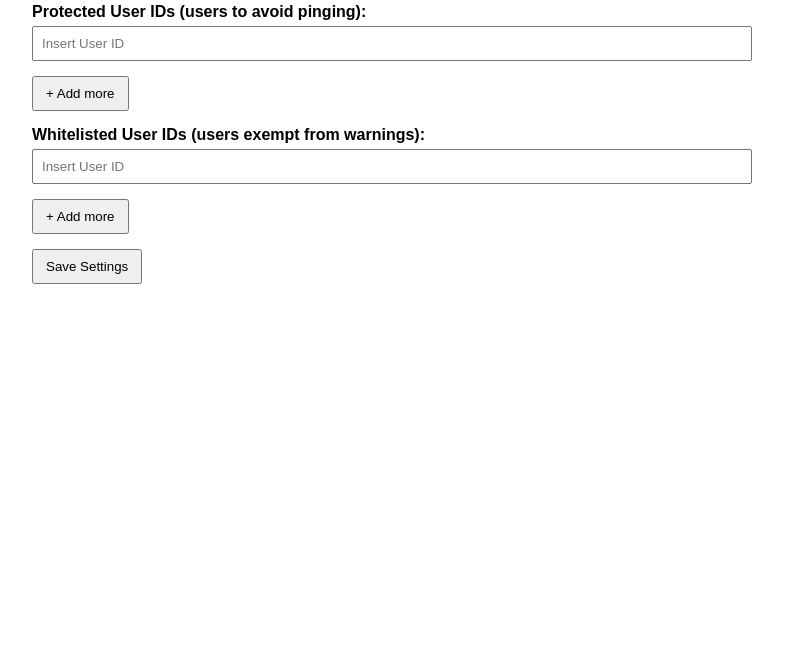
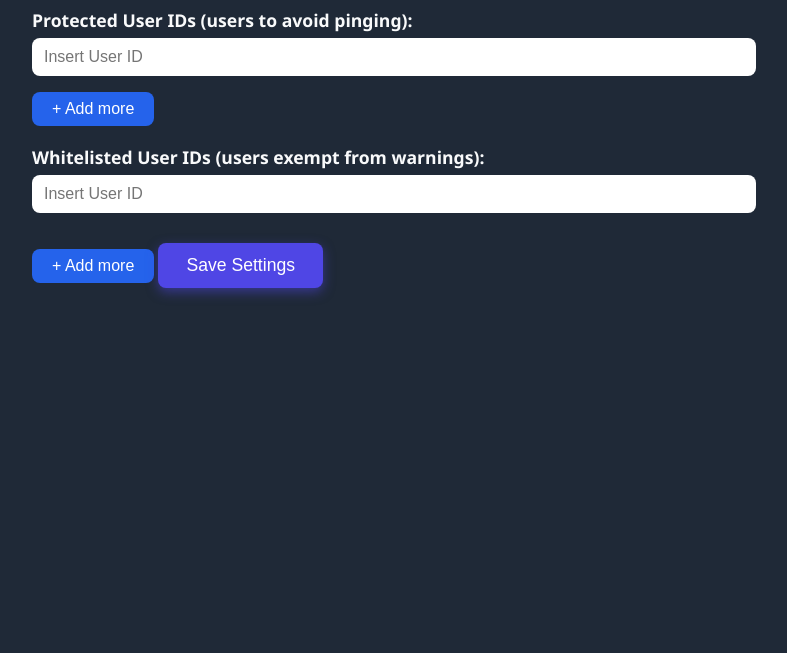
Before and after one commit to BotDeveloper-Code/PingGuard, a plain HTML site: page configure.html in a window 1280 px wide. Shown: the part 147-800 px from the top of the page, without its empty margins (258-1045 px from the left). Drawn offline with Linux system fonts and the light colour scheme.

Commit message:
configure.html

```diff
--- a/configure.html
+++ b/configure.html
@@ -2,33 +2,82 @@
 <html lang="en">
 <head>
   <meta charset="UTF-8" />
+  <meta name="viewport" content="width=device-width, initial-scale=1" />
   <title>Configure PingGuard</title>
   <style>
-    body { font-family: Arial, sans-serif; max-width: 700px; margin: 50px auto; padding: 20px; }
-    label { display: block; margin-top: 15px; font-weight: bold; }
-    input[type="text"] { width: 100%; padding: 8px; margin-top: 5px; }
-    .input-group { margin-bottom: 10px; }
-    button { margin-top: 15px; padding: 8px 12px; cursor: pointer; }
+    body {
+      font-family: 'Segoe UI', Tahoma, Geneva, Verdana, sans-serif;
+      background: #1f2937;
+      color: #f9fafb;
+      margin: 0;
+      padding: 40px 20px;
+      max-width: 700px;
+      margin-left: auto;
+      margin-right: auto;
+    }
+    h1 {
+      text-align: center;
+      font-size: 2.8rem;
+      margin-bottom: 1.5rem;
+    }
+    label {
+      display: block;
+      margin-top: 1.2rem;
+      font-weight: 600;
+      font-size: 1.1rem;
+    }
+    input[type="text"] {
+      width: 100%;
+      padding: 10px 12px;
+      border-radius: 8px;
+      border: none;
+      margin-top: 6px;
+      font-size: 1rem;
+    }
+    .input-group {
+      margin-bottom: 10px;
+    }
+    button {
+      margin-top: 20px;
+      padding: 12px 28px;
+      font-size: 1.1rem;
+      background-color: #4f46e5;
+      border: none;
+      border-radius: 8px;
+      color: white;
+      cursor: pointer;
+      box-shadow: 0 4px 12px rgba(79, 70, 229, 0.5);
+      transition: background-color 0.3s ease;
+    }
+    button:hover {
+      background-color: #4338ca;
+    }
+    .add-more {
+      background-color: #2563eb;
+      margin-top: 6px;
+      font-size: 1rem;
+      padding: 8px 20px;
+      box-shadow: none;
+    }
+    .add-more:hover {
+      background-color: #1e40af;
+    }
   </style>
 </head>
 <body>
   <h1>Configure PingGuard Bot</h1>
   <form id="configForm">
-    <div>
-      <label>Protected User IDs (users to avoid pinging):</label>
-      <div id="protectedUsersContainer">
-        <input type="text" name="protectedUser" placeholder="Insert User ID" />
-      </div>
-      <button type="button" onclick="addProtectedUser()">+ Add more</button>
+    <label>Protected User IDs (users to avoid pinging):</label>
+    <div id="protectedUsersContainer" class="input-group">
+      <input type="text" name="protectedUser" placeholder="Insert User ID" />
     </div>
+    <button type="button" class="add-more" onclick="addProtectedUser()">+ Add more</button>
 
-    <div>
-      <label>Whitelisted User IDs (users exempt from warnings):</label>
-      <div id="whitelistUsersContainer">
-        <input type="text" name="whitelistedUser" placeholder="Insert User ID" />
-      </div>
-      <button type="button" onclick="addWhitelistUser()">+ Add more</button>
+    <label>Whitelisted User IDs (users exempt from warnings):</label>
+    <div id="whitelistUsersContainer" class="input-group">
+      <input type="text" name="whitelistedUser" placeholder="Insert User ID" />
     </div>
+    <button type="button" class="add-more" onclick="addWhitelistUser()">+ Add more</button>
 
     <button type="submit">Save Settings</button>
   </form>
@@ -40,6 +89,7 @@
       input.type = 'text';
       input.name = 'protectedUser';
       input.placeholder = 'Insert User ID';
+      input.style.marginTop = '8px';
       container.appendChild(input);
     }
 
@@ -49,6 +99,7 @@
       input.type = 'text';
       input.name = 'whitelistedUser';
       input.placeholder = 'Insert User ID';
+      input.style.marginTop = '8px';
       container.appendChild(input);
     }
 
@@ -63,13 +114,12 @@
         .map(input => input.value.trim())
         .filter(val => val !== '');
 
-      // For now, just show an alert — later you can connect this to your bot's backend via API
       alert(
         'Protected Users: ' + protectedUsers.join(', ') + '\n' +
         'Whitelisted Users: ' + whitelistedUsers.join(', ')
       );
 
-      // TODO: Send data to your backend for saving
+      // TODO: Replace alert with API call to save data
     });
   </script>
 </body>
```
